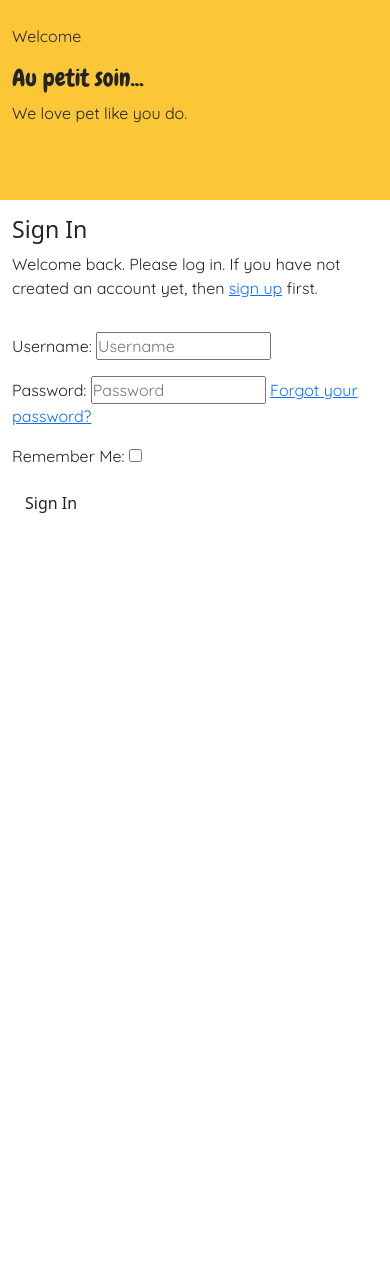
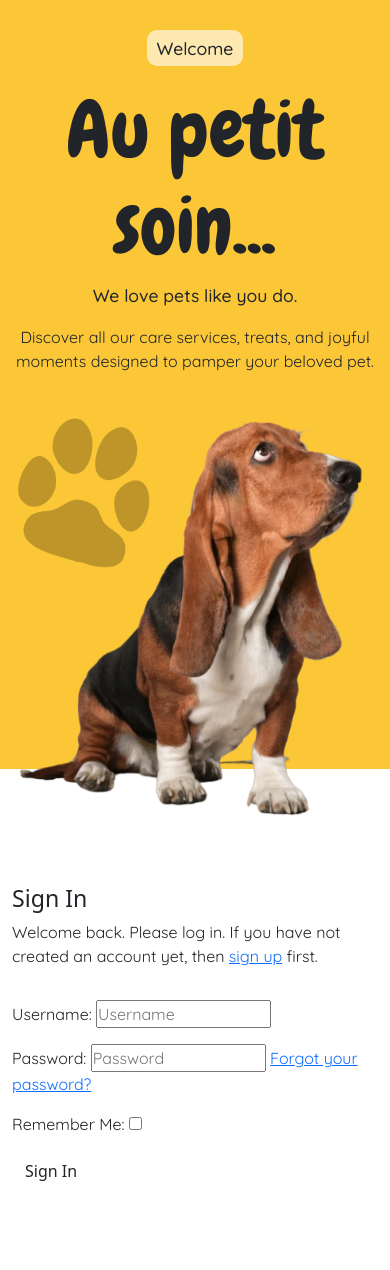
Before and after one commit to PhilippeItsMe/ci-portfolio4-django, a Django app: a page that uses templates/base.html in a window 390 px wide. Shown: the part 143-1413 px from the top of the page. Before the commit the page ends 656 px from the top, so only its background shows below. Run offline with Django 4.2, Linux system fonts and the light colour scheme; some libraries are stand-ins or nearby versions.

Commit message:
Adding responsivness to the hero section

```diff
--- a/static/css/style.css
+++ b/static/css/style.css
@@ -25,7 +25,7 @@
 
 h1 {
     font-family: "Chewy", serif;
-    font-size: 1.5rem;
+    font-size: 5rem;
     font-weight: 400;
 }
 
@@ -39,9 +39,22 @@ p,
 a,
 li {
     font-family: "Quicksand", serif;
-    font-optical-sizing: auto;
+    font-size: 1rem;
     font-weight: 400;
 }
+
+.bold {
+    font-weight: 500;
+    font-size: 1.1rem;
+}
+
+.btneffect {
+    background-color: rgba(255, 255, 255, 0.6);
+    padding: 5px 10px;
+    border-radius: 10px;
+    display: inline-block;
+}
+
 
 /*----- Header -----*/
 
@@ -53,5 +66,32 @@ li {
 #herosection {
     background-color: var(--yellow);
     width: 100%;
-    height: 200px;
+    height: auto;
+    margin-bottom: 100px;
 }
+
+.relativeposition {
+    position: relative;
+}
+
+.footprint {
+    position: absolute;
+    width: 150px;
+    top: 25px;
+}
+
+.heropet {
+    height: 400px;
+    margin-top: 30px;
+    margin-bottom: -50px;
+
+}
+
+/*----- Responsivness -----*/
+
+@media screen and (max-width: 768px) {
+    .btneffect {
+        margin-top: 30px;
+    }
+
+}
--- a/templates/base.html
+++ b/templates/base.html
@@ -66,26 +66,31 @@
     <!-- Hero Section -->
     <div id="herosection">
         <div class="container">
-            <div class="row">
-                <div>
-                    <img>
-                    <img>
+            <div class="row align-items-center">
+                <!-- Image Column -->
+                <div class="relativeposition col-md-6 text-center order-2 order-md-1">
+                    <div>
+                        <img class="footpositon footprint mb-3" src="{% static 'images/dogfootprint.webp' %}"
+                            alt="dog foot print">
+                        <img class="dogposition heropet img-fluid" src="{% static 'images/heropet.webp' %}" alt="dog">
+                    </div>
                 </div>
-                <div>
-                    <p>Welcome</p>
-                    <h1>Au petit soin...</h1>
-                    <p>We love pet like you do.</p>
+                <!-- Text Column -->
+                <div class="col-md-6 text-center text-md-start order-1 order-md-1">
+                    <div>
+                        <p class="bold btneffect">Welcome</p>
+                        <h1>Au petit soin...</h1>
+                        <p class="bold">We love pets like you do.</p>
+                        <p>Discover all our care services, treats, and joyful moments designed to pamper your
+                            beloved pet.</p>
+                    </div>
                 </div>
-
-
             </div>
         </div>
     </div>
 
-
-
     <!-- displaying Django messages -->
-    <div class="container">
+    <div class=" container">
         <div class="row">
             <div class="col-md-8 offset-md-2">
                 {% for message in messages %}
```
Also changed, not shown: static/images/dogfootprint.webp (added).
